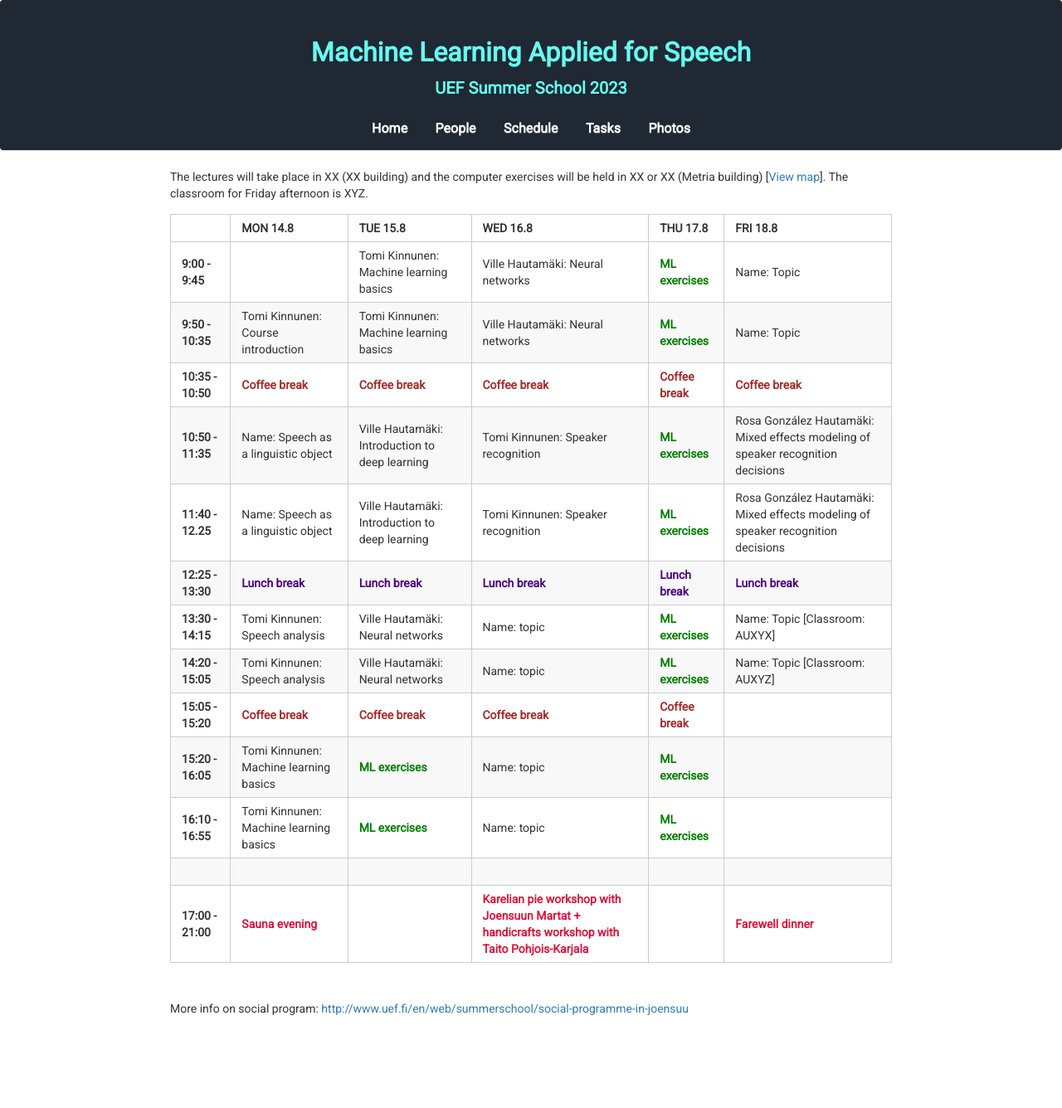
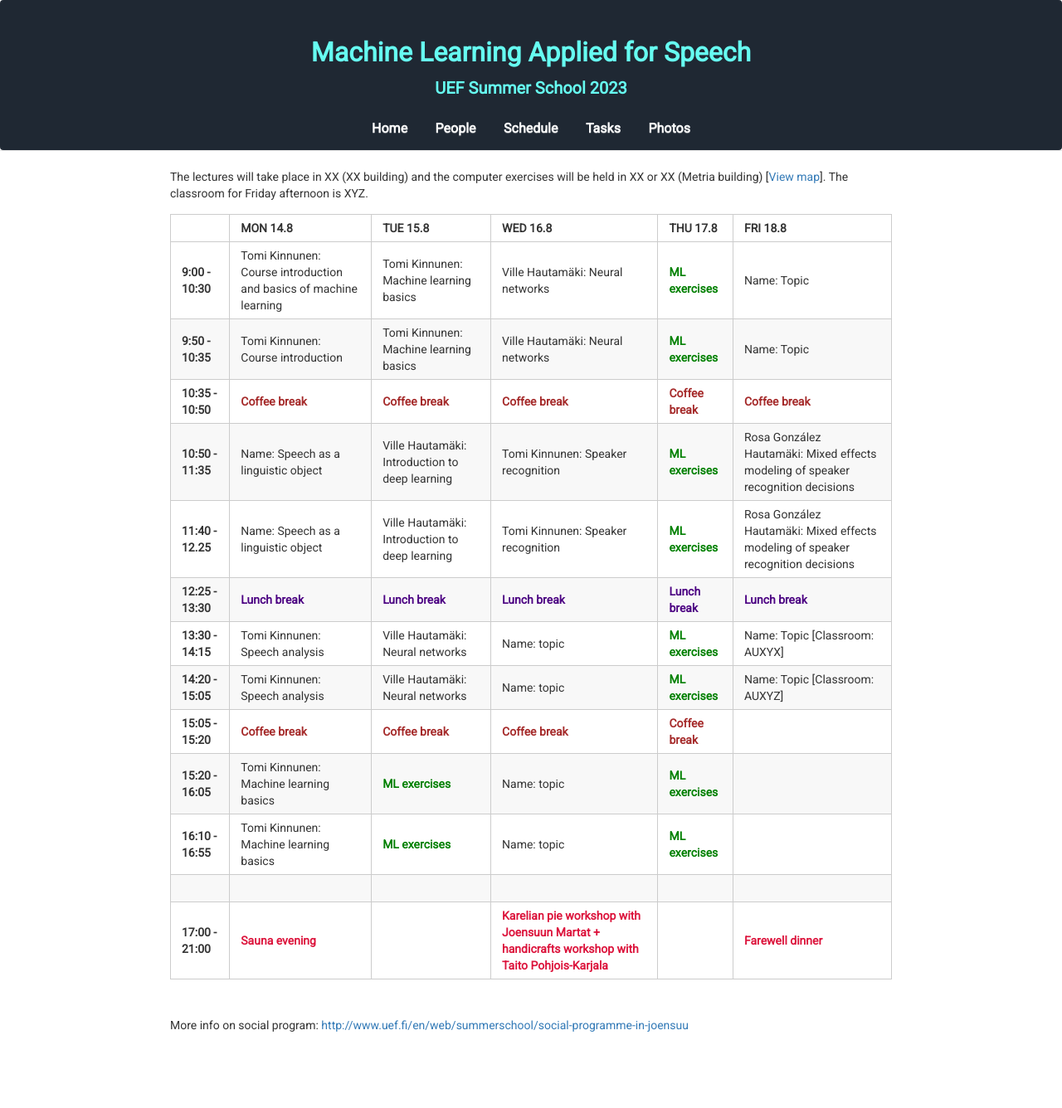
Before and after one commit to vpspeech/summerschool2023, a Jekyll site: the page built from schedule.md, in a window 1280 px wide. Shown: the whole page at 83% size. Built offline with Jekyll 4.4.1, drawn with Linux system fonts in a browser that asks for light colours; nearby versions of some CDN libraries.

Commit message:
Update schedule.md

```diff
--- a/schedule.md
+++ b/schedule.md
@@ -7,7 +7,7 @@ The lectures will take place in XX (XX building) and the computer exercises will
 
 |                   | MON 14.8                                          | TUE 15.8                                                | WED 16.8                                          | THU 17.8                                          | FRI 18.8                                          |
 |-------------------|---------------------------------------------------|---------------------------------------------------------|---------------------------------------------------|---------------------------------------------------|---------------------------------------------------|
-| **9:00 - 9:45**   |                                                   | Tomi Kinnunen: Machine learning basics                       | Ville Hautamäki: Neural networks                        | <span style="color:green">**ML exercises**</span> | Name: Topic                 |
+| **9:00 - 10:30**   |            Tomi Kinnunen: Course introduction and basics of machine learning                                       | Tomi Kinnunen: Machine learning basics                       | Ville Hautamäki: Neural networks                        | <span style="color:green">**ML exercises**</span> | Name: Topic                 |
 | **9:50 - 10:35**  | Tomi Kinnunen: Course introduction                     | Tomi Kinnunen: Machine learning basics                       | Ville Hautamäki: Neural networks                        | <span style="color:green">**ML exercises**</span> | Name: Topic                 |
 | **10:35 - 10:50** | <span style="color:brown">**Coffee break**</span> | <span style="color:brown">**Coffee break**</span>       | <span style="color:brown">**Coffee break**</span> | <span style="color:brown">**Coffee break**</span>       | <span style="color:brown">**Coffee break**</span> |
 | **10:50 - 11:35** | Name: Speech as a linguistic object             | Ville Hautamäki: Introduction to deep learning                | Tomi Kinnunen: Speaker recognition                     | <span style="color:green">**ML exercises**</span> | Rosa González Hautamäki: Mixed effects modeling of speaker recognition decisions |
```
